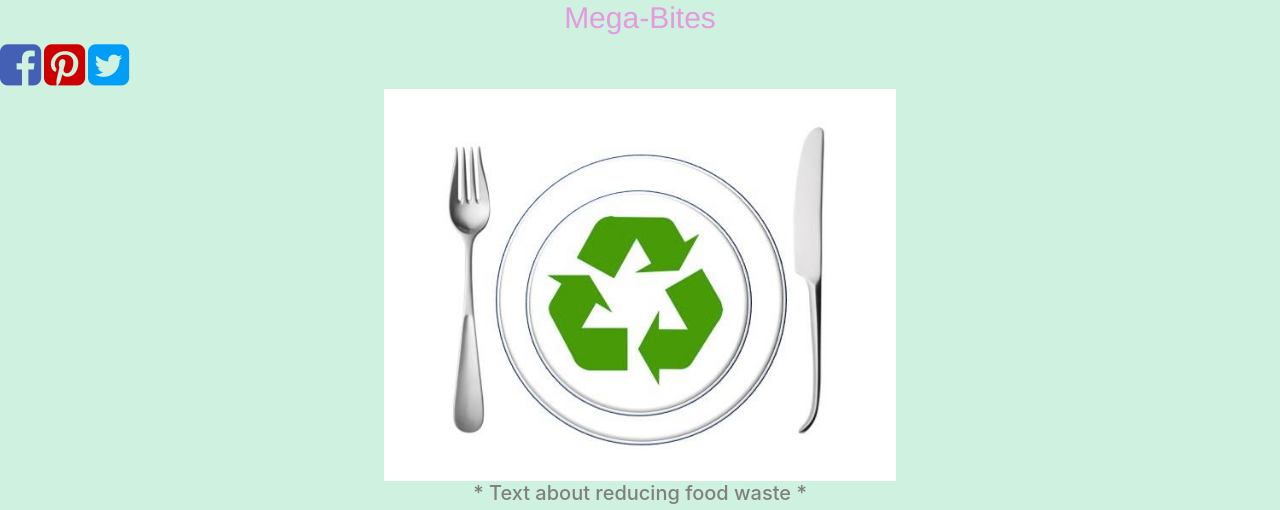
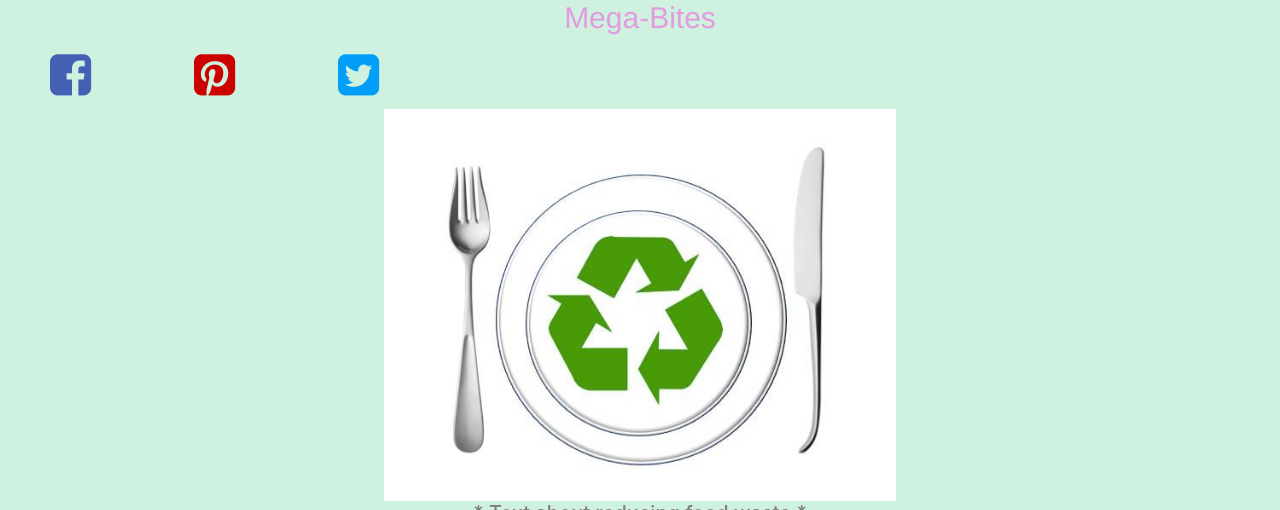
Before and after one commit to mega-bites/mega-bites, a plain HTML site: page index.html in a window 1280 px wide. Shown: the top 510 px of the page. Drawn offline with nearby package versions, Linux system fonts and the light colour scheme; files that its build step writes are made by us from their sources.

Commit message:
Social Buttons and Bar
Added social buttons, changed colour size and social bar

```diff
--- a/index.html
+++ b/index.html
@@ -12,9 +12,15 @@
 	<body>
 		<h1> Mega-Bites </h1>
 
-    <a href="#"><i class="social_buttons fa fa-facebook-square" id="btn-facebook"></i></a>
-    <a href="#"><i class="social_buttons fa fa-pinterest-square" id="btn-pinterest"></i></i></a>
-    <a href="#"><i class="social_buttons fa fa-twitter-square" id="btn-twitter"></i></i></a>
+    <!-- THE BAR WITH THE LOGOS IN  -->
+    <div id="social-bar">
+
+        <a href="#"><i class="social_buttons fa fa-facebook-square" id="btn-facebook"></i></a>
+        <a href="#"><i class="social_buttons fa fa-pinterest-square" id="btn-pinterest"></i></i></a>
+        <a href="#"><i class="social_buttons fa fa-twitter-square" id="btn-twitter"></i></i></a>
+
+    </div>
+
 
 
 	<img src=24204704_10213755099205558_584414516_n.jpg alt="Mega-Bites Logo">
--- a/mega-bites.css
+++ b/mega-bites.css
@@ -57,9 +57,13 @@ img {
     border: 5px solid white;
 }
 
+#social-bar{
+
+}
 
 .social_buttons {
 	font-size: 48px;
+	padding: 10px 50px;
 }
 
 
```
